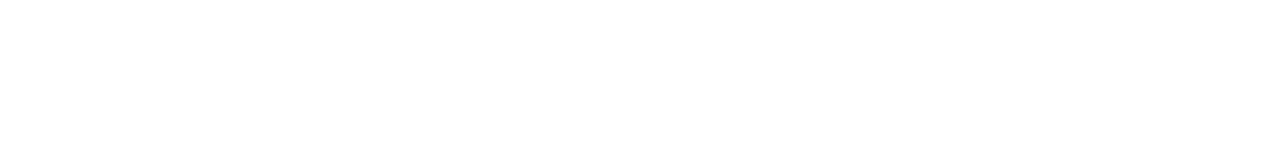
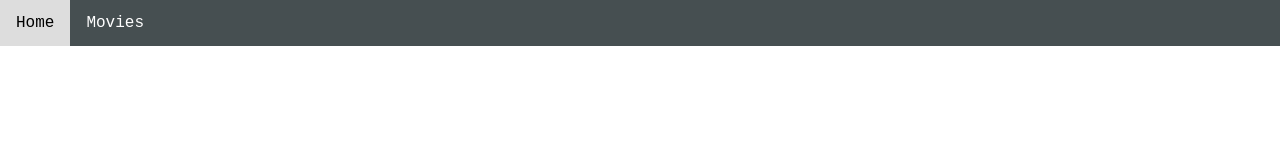
Before and after one commit to NotSaqlain/Cinema, a plain HTML site: page index.html in a window 1280 px wide. Drawn offline with Linux system fonts and the light colour scheme.

Commit message:
Add link to stylesheet and update page title

```diff
--- a/index.html
+++ b/index.html
@@ -1,9 +1,14 @@
 <!DOCTYPE html>
 <html>
 <head>
-    <title>Document</title>
+    <link rel="stylesheet" type="text/css" href="style.css">
+    <title>Homepage</title>
 </head>
 <body>
-
+    <!-- create a bar on top with title: notCinema -->
+    <div class="topnav">
+        <a class="active" href="index.html">Home</a>
+        <a href="movies.html">Movies</a>
+    </div>
 </body>
 </html>
--- a/style.css
+++ b/style.css
@@ -1,5 +1,33 @@
 * {
     margin: 0;
     padding: 0;
-    box-sizing: border-box;
+    font-family: 'Courier New', Courier, monospace;
 }
+
+.topnav {
+
+    background-color: rgb(70, 79, 81);
+    overflow: hidden;
+}
+
+/* CSS for the links inside the navigation bar */
+.topnav a {
+    float: left;
+    display: block;
+    color: white;
+    text-align: center;
+    padding: 14px 16px;
+    text-decoration: none;
+}
+
+/* CSS for the active link */
+.topnav a.active {
+    background-color: rgb(15, 244, 198);
+
+    color: rgb(0, 0, 9);
+}
+
+.topnav a:hover {
+    background-color: #ddd;
+    color: black;
+}
```
